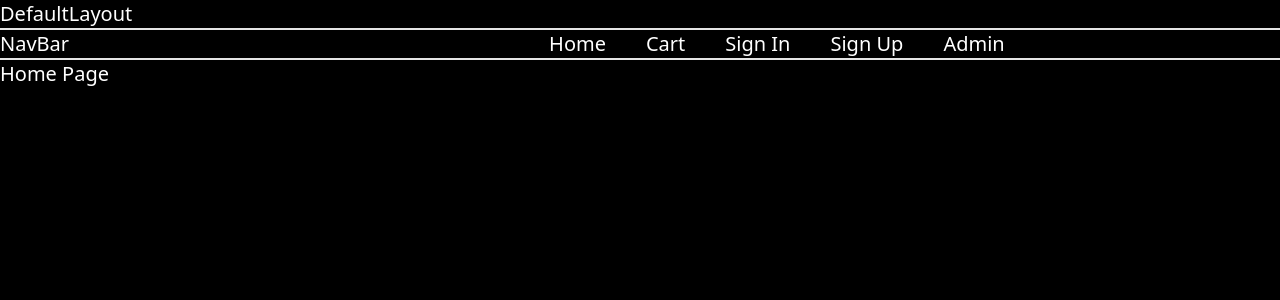
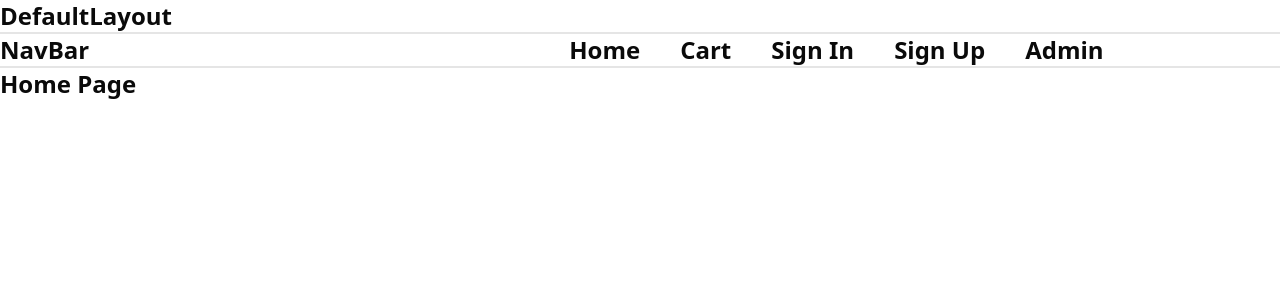
Before and after one commit to MikeeOo/shop-web, a React (Vite) app: page / in a window 1280 px wide. Shown: the top 300 px of the page. Built offline with nearby package versions, Linux system fonts and the light colour scheme.

Commit message:
Update App component styles to enhance typography and layout consistency.

```diff
--- a/src/App.tsx
+++ b/src/App.tsx
@@ -2,8 +2,8 @@ import { Outlet } from 'react-router-dom';
 
 export default function App() {
 	return (
-		// <div className="text-2xl font-semibold">
-		<div className="text-xl bg-black text-white">
+		<div className="text-2xl font-semibold">
+			{/* <div className="bg-black text-xl text-white"> */}
 			<Outlet />
 		</div>
 	);
```
